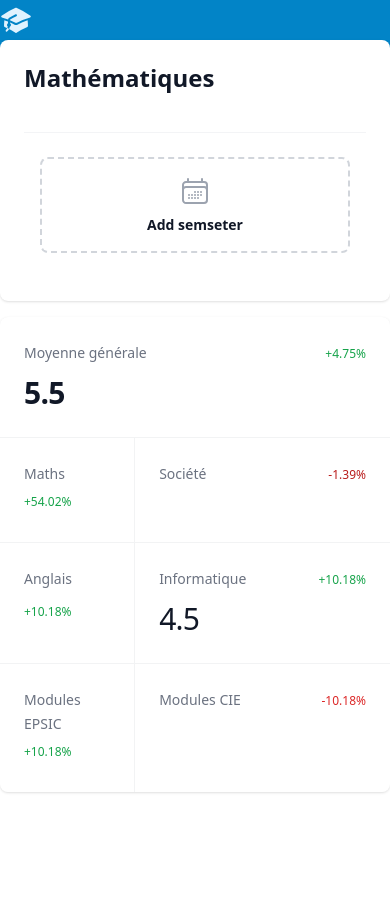
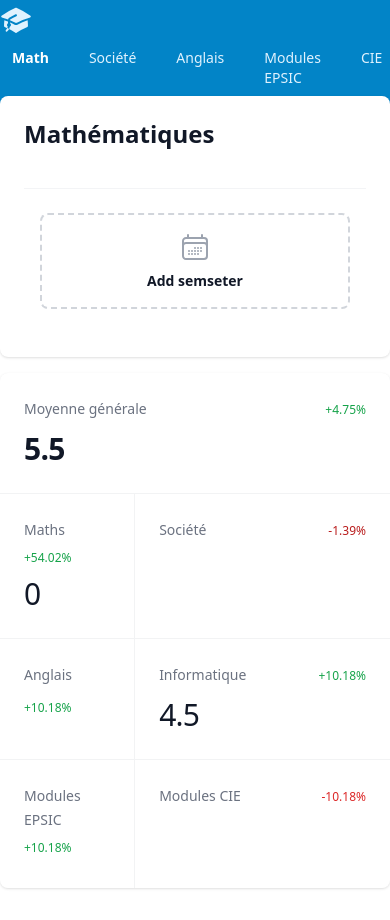
Before and after one commit to jordyBSK/gradesView-react, a React (Vite) app: page / in a window 390 px wide. Before the commit the page ends 844 px from the top, so only its background shows below. Built offline with nearby package versions, Linux system fonts and the light colour scheme.

Commit message:
react router for all app subjects

```diff
--- a/src/App.tsx
+++ b/src/App.tsx
@@ -3,29 +3,48 @@ import './App.css'
 import SubjectElement from "./components/SubjectElement.tsx";
 import AllSubjectAverage from "./components/AllSubjectAverage.tsx";
 import NavBarElement from "./components/NavBarElement.tsx";
+import {createBrowserRouter, RouterProvider} from "react-router-dom";
 
-import {createBrowserRouter, RouterProvider} from "react-router-dom";
 
 const router = createBrowserRouter([
   {
     path:"/",
-    element: <SubjectElement subject={"Mathématiques"}/>
+    element: <div>
+ <NavBarElement/>
+      <SubjectElement subject={"Mathématiques"}/>
+    </div>
 },
 {
   path:"/societe",
-    element: <SubjectElement subject={"Société et langues"}/>
-  },
+      element:
+      <div>
+        <NavBarElement/>
+        <SubjectElement subject={"Société et langues"}/>
+      </div>
+}
+,
 {
   path:"/anglais",
-    element: <SubjectElement subject={"Anglais"}/>
+      element:
+      <div>
+        <NavBarElement/>
+        <SubjectElement subject={"Anglais"}/>
+      </div>
+
 },
   {
     path:"/epsic",
-    element: <SubjectElement subject={"Modules EPSIC"}/>
+    element: <div>
+      <NavBarElement/>
+      <SubjectElement subject={"Modules EPSIC"}/>
+    </div>
   },
   {
     path:"/cie",
-    element: <SubjectElement subject={"Modules CIE"}/>
+    element: <div>
+      <NavBarElement/>
+      <SubjectElement subject={"Modules CIE"}/>
+    </div>
   },
 ])
 export function App() {
@@ -74,18 +93,13 @@ export function App() {
                       className="w-6 h-6"
                   >
                     <path
-                        fill-rule="evenodd"
+                        fillRule="evenodd"
                         d="M4.755 10.059a7.5 7.5 0 0112.548-3.364l1.903 1.903h-3.183a.75.75 0 100 1.5h4.992a.75.75 0 00.75-.75V4.356a.75.75 0 00-1.5 0v3.18l-1.9-1.9A9 9 0 003.306 9.67a.75.75 0 101.45.388zm15.408 3.352a.75.75 0 00-.919.53 7.5 7.5 0 01-12.548 3.364l-1.902-1.903h3.183a.75.75 0 000-1.5H2.984a.75.75 0 00-.75.75v4.992a.75.75 0 001.5 0v-3.18l1.9 1.9a9 9 0 0015.059-4.035.75.75 0 00-.53-.918z"
-                        clip-rule="evenodd"
+                        clipRule="evenodd"
                     />
                   </svg>
                 </button>
               </div>
-            </div>
-            <div
-                className="hidden border-t border-white border-opacity-20 py-5 lg:block"
-            >
-<NavBarElement/>
             </div>
           </div>
         </header>
--- a/src/components/AllSubjectAverage.tsx
+++ b/src/components/AllSubjectAverage.tsx
@@ -1,6 +1,7 @@
 import {useAverageStore} from "./useAverageStore.ts";
 
 export default function AllSubjectAverage() {
+
 const { math, ang, epsic, societe, cie } = useAverageStore()
 
     return (
--- a/src/components/NavBarElement.tsx
+++ b/src/components/NavBarElement.tsx
@@ -1,37 +1,38 @@
+import {Link} from "react-router-dom";
 
 export default function NavBarElement() {
     return (
         <div className="grid grid-cols-3 items-center gap-8">
             <div className="col-span-2">
                 <nav className="flex space-x-4">
-                    <a
-                        href="/"
+                    <Link
+                        to="/"
                         className="text-white font-bold rounded-md bg-white bg-opacity-0 px-3 py-2 text-sm hover:bg-opacity-10"
                     >
-                        Math</a>
-                    <a
-                        href="/societe"
+                        Math</Link>
+                    <Link
+                        to="/societe"
                         className="text-sky-100 rounded-md bg-white bg-opacity-0 px-3 py-2 text-sm font-medium hover:bg-opacity-10"
                     >
-                        Société</a
+                        Société</Link
                     >
-                    <a
-                        href="/anglais"
+                    <Link
+                        to="/anglais"
                         className="text-sky-100 rounded-md bg-white bg-opacity-0 px-3 py-2 text-sm font-medium hover:bg-opacity-10"
                     >
-                        Anglais</a
+                        Anglais</Link
                     >
-                    <a
-                        href="/epsic"
+                    <Link
+                        to="/epsic"
                         className="text-sky-100 rounded-md bg-white bg-opacity-0 px-3 py-2 text-sm font-medium hover:bg-opacity-10"
                     >
-                        Modules EPSIC</a
+                        Modules EPSIC</Link
                     >
-                    <a
-                        href="/cie"
+                    <Link
+                        to="/cie"
                         className="text-sky-100 rounded-md bg-white bg-opacity-0 px-3 py-2 text-sm font-medium hover:bg-opacity-10"
                     >
-                        CIE</a
+                        CIE</Link
                     >
                 </nav>
             </div>
--- a/src/components/SubjectElement.tsx
+++ b/src/components/SubjectElement.tsx
@@ -10,6 +10,7 @@ export default function SubjectElement({subject}:{subject:string}) {
     const [count, setCount] = useState(1);
     const [numberSemester, setNumberSemester] = useState<number[]>([]);
     const [allAverages, setAllAverages] = useState<number[]>([]);
+
 
     const increment = () => {
         if (count < 5) {
@@ -30,7 +31,7 @@ export default function SubjectElement({subject}:{subject:string}) {
     const subjectAverage =   allAverages.length > 0 ? allAverages.reduce((a, b) => a + b) / allAverages.length : 0;
     const roundAverage = Math.round(subjectAverage *2) / 2
 
-    useAverageStore.getState().updateAverage(subjectAverage, subject);
+    useAverageStore.getState().updateAverage(subjectAverage, 'math');
 
     const elementSemester = numberSemester.map((semesterNumber) => (
         <SemesterElement
--- a/src/components/useAverageStore.ts
+++ b/src/components/useAverageStore.ts
@@ -16,6 +16,4 @@ export const useAverageStore = create<AverageStore>((set) => ({
     societe: null,
     cie: null,
 
-    updateAverage: (newAverage: number | null, key: keyof AverageStore) =>
-        set(() => ({ [key]: newAverage })),
-}));
+    updateAverage: (newAverage: number | null, key: keyof AverageStore) => set(() => ({ [key]: newAverage })),}));
--- a/src/main.tsx
+++ b/src/main.tsx
@@ -5,6 +5,6 @@ import './index.css'
 
 ReactDOM.createRoot(document.getElementById('root')!).render(
   <React.StrictMode>
-    <App />
-  </React.StrictMode>,
+      <App />
+  </React.StrictMode>
 )
```
Lines whose indentation alone changed are shown as unchanged.
